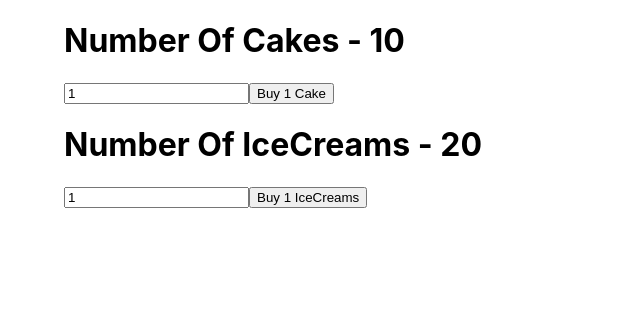
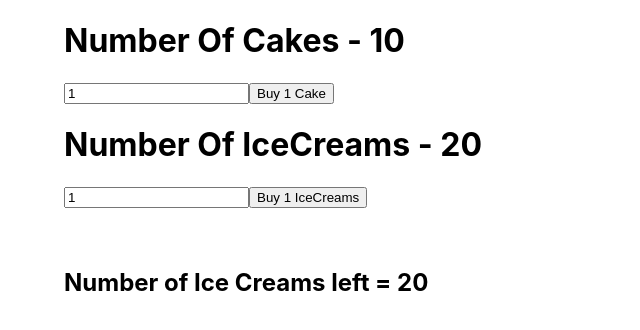
Before and after one commit to aakash19090/React-Redux, a React (Create React App) app: page / in a window 1280 px wide. Shown: the top 330 px of the page, without its empty margins (0-640 px from the left). Built offline with nearby package versions, Linux system fonts and the light colour scheme.

Commit message:
additional parameter ownProps in mapStateToProps

```diff
--- a/src/App.js
+++ b/src/App.js
@@ -5,6 +5,7 @@ import store from './Redux/store'
 // import UserList from './components/Users/User'
 import CakeContainer from './components/ReduxDemo/CakeContainer'
 import IcecreamContainer from './components/ReduxDemo/IcecreamContainer'
+import DemoCakeContainer from './components/ReduxDemo/DemoCakeContainer'
 const App = () => {
 
     return(
@@ -14,6 +15,7 @@ const App = () => {
                     {/* <UserList/> */}
                     <CakeContainer/>
                     <IcecreamContainer />
+                    <DemoCakeContainer/>
                 </div>
             </>
         </Provider>
--- /dev/null
+++ b/src/components/ReduxDemo/DemoCakeContainer.js
@@ -0,0 +1,22 @@
+import React from 'react'
+import { connect } from 'react-redux'
+function DemoCakeContainer(props) {
+    return (
+        <div>
+            <br/><br/>
+            <h2>Number of Ice Creams left = {props.itemCount} </h2>
+        </div>
+    )
+}
+
+const mapStateToProps = (state, ownProps) => {
+    const propItem = ownProps.cake
+    ? state.cake.numOfCakes
+    : state.iceCream.numOfIcecream
+
+    return {
+        itemCount: propItem
+    }
+}
+
+export default connect(mapStateToProps)(DemoCakeContainer)
```
